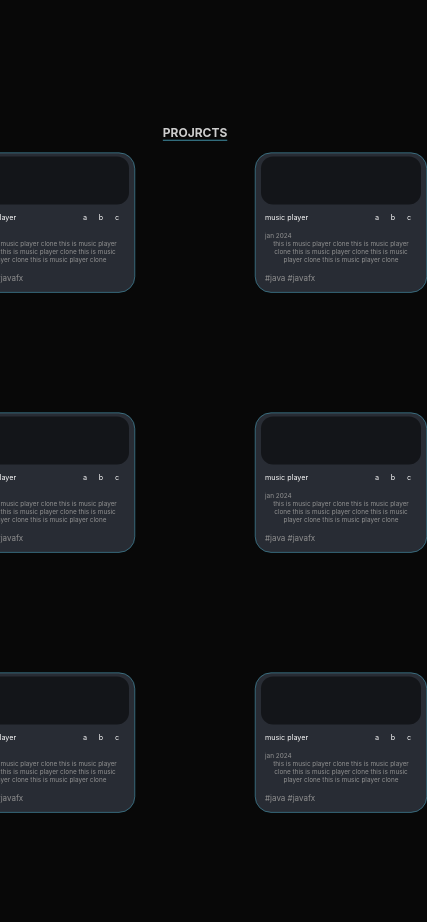
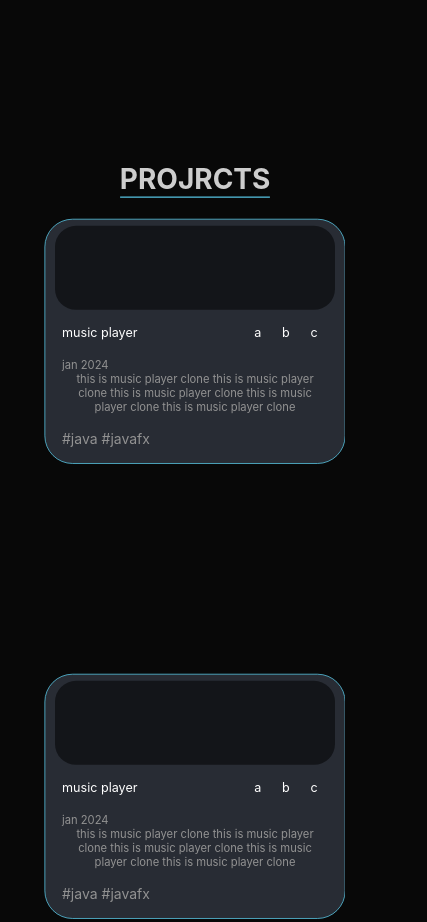
Before and after one commit to marydar/my-react-app, a React (Create React App) app: page / in a window 390 px wide. Shown: the part 3840-4762 px from the top of the page, 427 px wide, since content can reach past the window. Built offline with nearby package versions, Linux system fonts and the light colour scheme.

Commit message:
add 1 row grid for media

```diff
--- a/src/App.css
+++ b/src/App.css
@@ -259,7 +259,7 @@
 @media screen and (max-width: 950px) {
 
   .center{
-    transform: scale(0.6);
+    transform: scale(0.9);
   }
   .header{
     transform: scale(0.7);
@@ -267,7 +267,9 @@
     /* z-index: -1; */
   }
   .projTitle{
-    font-size: 40px;
+    top: 10px;
+    position: sticky;
+    font-size: 60px;
   }
   .nav{
     transform: scale(0.8);
@@ -276,11 +278,14 @@
   .home{
     transform: scale(0.8);
   }
+  .projects{
+    grid-template-columns: repeat(1, 430px);
+  }
 
 }
 @media screen and (max-width: 500px) {
   .center{
-    transform: scale(0.4);
+    transform: scale(0.7);
     /* z-index: -1; */
   }
   .header{
@@ -289,7 +294,7 @@
     /* z-index: -1; */
   }
   .projTitle{
-    font-size: 30px;
+    font-size: 40px;
   }
   .nav{
     transform: scale(0.7);
@@ -297,6 +302,9 @@
   }
   .home{
     transform: scale(0.7);
+  }
+  .projects{
+    grid-template-columns: repeat(1, 430px);
   }
 
 }
```
